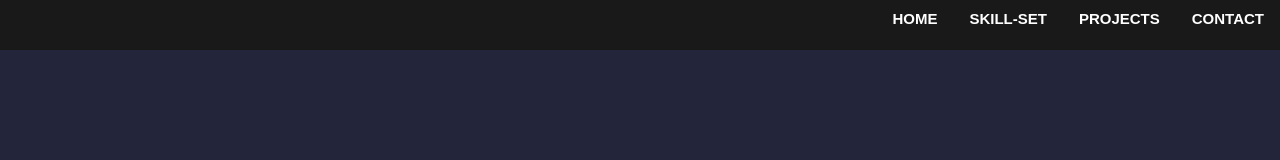
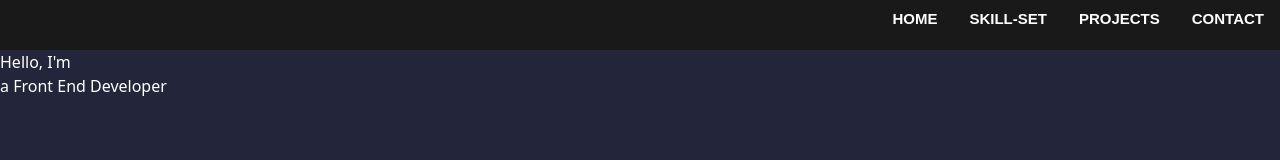
Before and after one commit to blvckpanda/Portfolio, a website built with Vite: page index.html in a window 1280 px wide. Built offline with nearby package versions, Linux system fonts and the light colour scheme.

Commit message:
Portfolio

```diff
--- a/main.js
+++ b/main.js
@@ -1,8 +1,8 @@
-import './style.css'
-import javascriptLogo from './javascript.svg'
-import { setupCounter } from './counter.js'
+import "./style.css";
+import javascriptLogo from "./javascript.svg";
+import { setupCounter } from "./counter.js";
 
-document.querySelector('#app').innerHTML = `
+document.querySelector("#app").innerHTML = `
   <div>
   <section id="nav">
   <ul class="nav justify-content-end">
@@ -19,10 +19,15 @@ document.querySelector('#app').innerHTML = `
     <a class="nav-link" href="#" style="color:white">CONTACT</a>
   </li>
 
-</ul>
-</section>
+  </ul>
+  </section>
+  <div id="home">
+  <p class="greeting">Hello, I'm <br>
+  a Front End Developer</p>
+  </div>
 
   </div>
-`
 
-setupCounter(document.querySelector('#counter'))
+`;
+
+setupCounter(document.querySelector("#counter"));
--- a/style.css
+++ b/style.css
@@ -15,7 +15,10 @@
 }
 
 #app {
-
+  background-color: #23263A;
+}
+#home{
+  color: #fff;
 }
 
 #nav{
```
